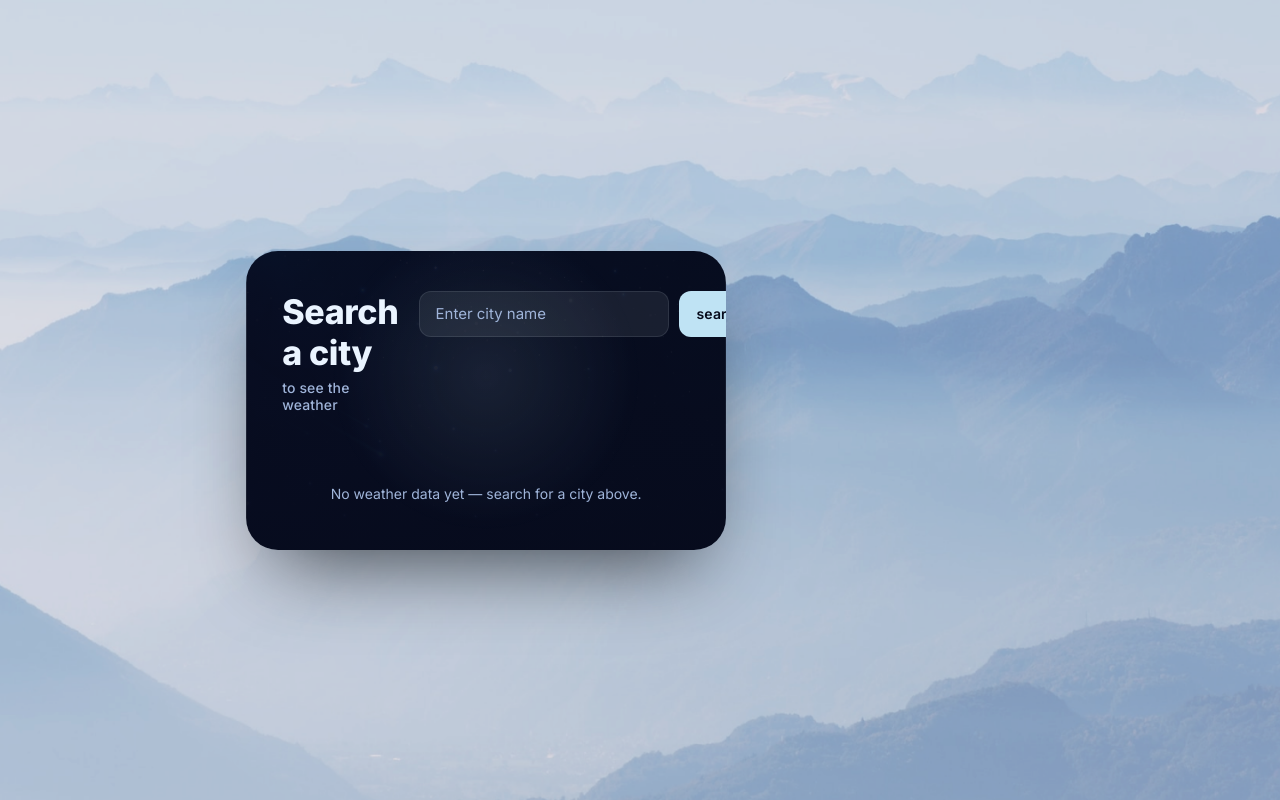
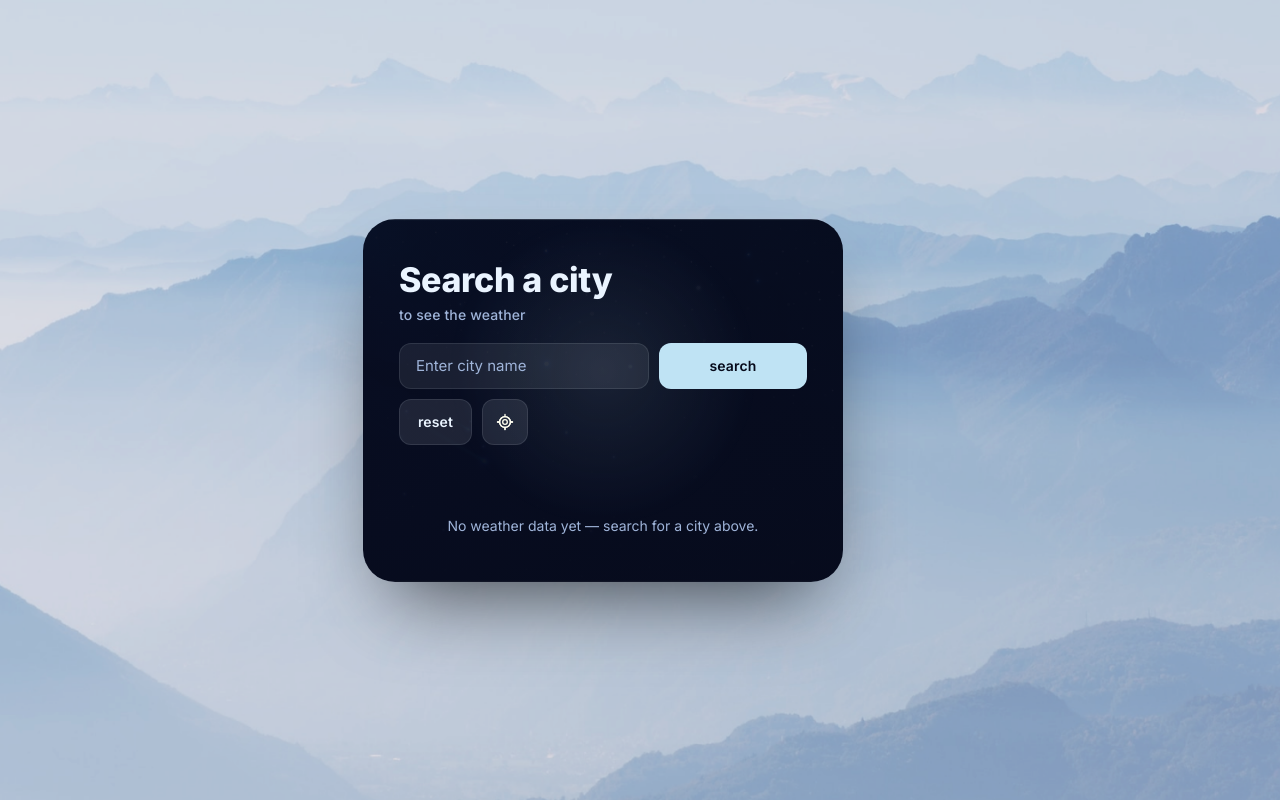
Before and after one commit to amermustafa12/weather-app, a React (Vite) app: page / in a window 1280 px wide. Built offline with nearby package versions, Linux system fonts and the light colour scheme.

Commit message:
Fix icon sizing and desktop layout overflow

```diff
--- a/src/App.css
+++ b/src/App.css
@@ -335,32 +335,15 @@ body {
 }
 
 .weather-info li img {
-  width: 18px;
-  height: 18px;
-  padding: 7px;
+  width: 28px;
+  height: 28px;
+  padding: 6px;
   border-radius: 999px;
   background: rgba(234, 244, 255, 0.08);
   flex-shrink: 0;
 }
 
-/* ------------------------------------------------------------------ */
-/* Tablet / small desktop                                              */
-/* ------------------------------------------------------------------ */
-@media (min-width: 601px) {
-  .top {
-    flex-direction: row;
-    align-items: flex-start;
-    justify-content: space-between;
-  }
 
-  .buttons {
-    flex-wrap: nowrap;
-  }
-
-  .buttons input {
-    flex: 1 1 160px;
-  }
-}
 
 /* ------------------------------------------------------------------ */
 /* Mobile: card fills the entire screen, edge to edge                  */
```
